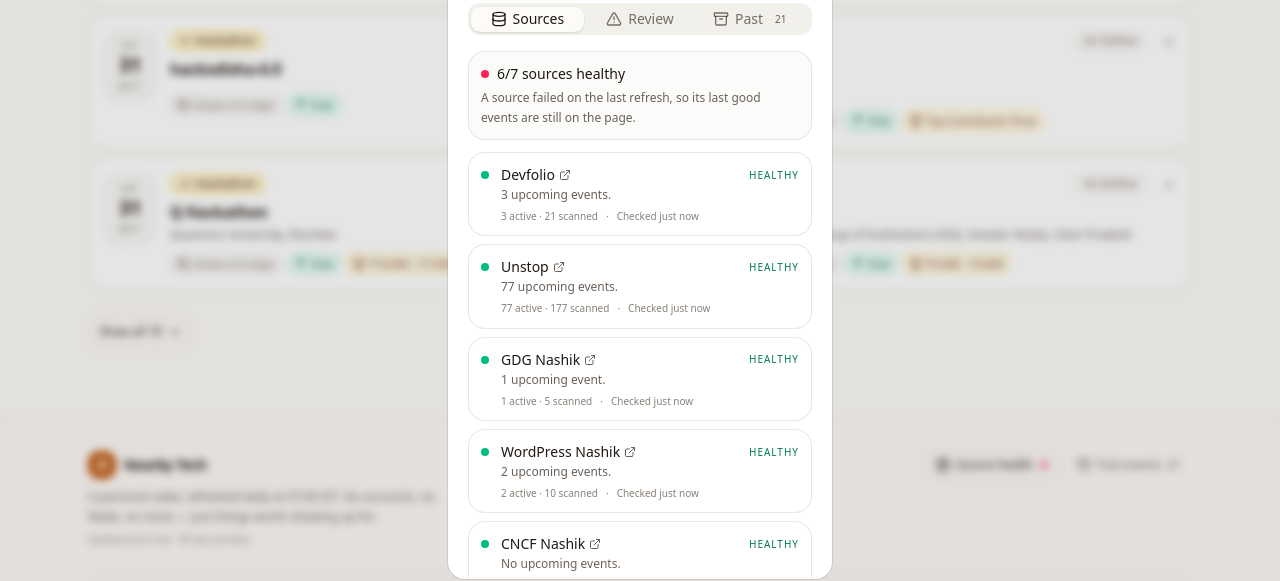
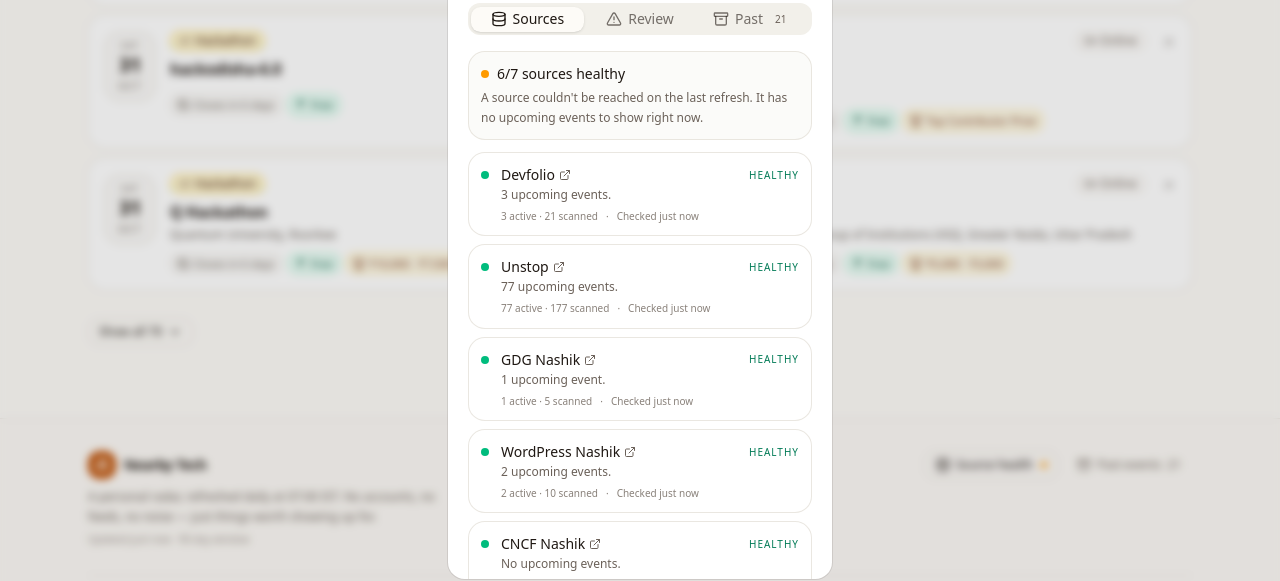
Before and after one commit to Kihoro-code/nearby-tech, a React (Vite) app: page / in a window 1280 px wide. Both pictures are taken after a click on the button "Source health". Shown: the part 3279-3860 px from the top of the page. Built offline with nearby package versions, Linux system fonts and the light colour scheme.

Commit message:
fix: clarify quiet source failures

```diff
--- a/src/components/site-footer.tsx
+++ b/src/components/site-footer.tsx
@@ -19,7 +19,12 @@
   onOpenStatus: (tab: StatusTab) => void
 }) {
   const healthy = sources.filter((source) => source.status === "ok").length
-  const hasErrors = sources.some((source) => source.status === "error")
+  const impactfulErrors = sources.filter(
+    (source) => source.status === "error" && source.events > 0
+  ).length
+  const quietErrors = sources.some(
+    (source) => source.status === "error" && source.events === 0
+  )
 
   return (
     <footer className="mt-14 border-t border-border/60 bg-muted/20">
@@ -56,7 +61,11 @@
               <span
                 className={cn(
                   "ml-0.5 size-1.5 rounded-full",
-                  hasErrors ? "bg-rose-500" : "bg-emerald-500"
+                  impactfulErrors
+                    ? "bg-rose-500"
+                    : quietErrors
+                      ? "bg-amber-500"
+                      : "bg-emerald-500"
                 )}
                 aria-label={`${healthy} of ${sources.length} sources healthy`}
               />
--- a/src/components/status-dialog.tsx
+++ b/src/components/status-dialog.tsx
@@ -110,7 +110,9 @@
           {source.status === "error" && source.lastSuccess ? (
             <>
               <span aria-hidden="true">·</span>
-              <span>Last good data {relativeTime(source.lastSuccess)}</span>
+              <span>
+                Last successful check {relativeTime(source.lastSuccess)}
+              </span>
             </>
           ) : null}
         </div>
@@ -176,6 +178,7 @@
 }) {
   const healthy = sources.filter((source) => source.status === "ok").length
   const failed = sources.filter((source) => source.status === "error")
+  const failedWithEvents = failed.filter((source) => source.events > 0)
 
   return (
     <Dialog open={open} onOpenChange={onOpenChange}>
@@ -228,7 +231,11 @@
                   <span
                     className={cn(
                       "size-2 rounded-full",
-                      failed.length ? "bg-rose-500" : "bg-emerald-500"
+                      failedWithEvents.length
+                        ? "bg-rose-500"
+                        : failed.length
+                          ? "bg-amber-500"
+                          : "bg-emerald-500"
                     )}
                     aria-hidden="true"
                   />
@@ -236,7 +243,13 @@
                 </p>
                 <p className="mt-1 text-xs leading-relaxed text-muted-foreground">
                   {failed.length
-                    ? "A source failed on the last refresh, so its last good events are still on the page."
+                    ? failedWithEvents.length
+                      ? `${failedWithEvents.length} source${
+                          failedWithEvents.length === 1 ? "" : "s"
+                        } failed on the last refresh, so their last good events are still on the page.`
+                      : failed.length === 1
+                        ? "A source couldn't be reached on the last refresh. It has no upcoming events to show right now."
+                        : "Some sources couldn't be reached on the last refresh. They have no upcoming events to show right now."
                     : "Every source responded on the last refresh. Links are re-checked on each run."}
                 </p>
               </div>
```
